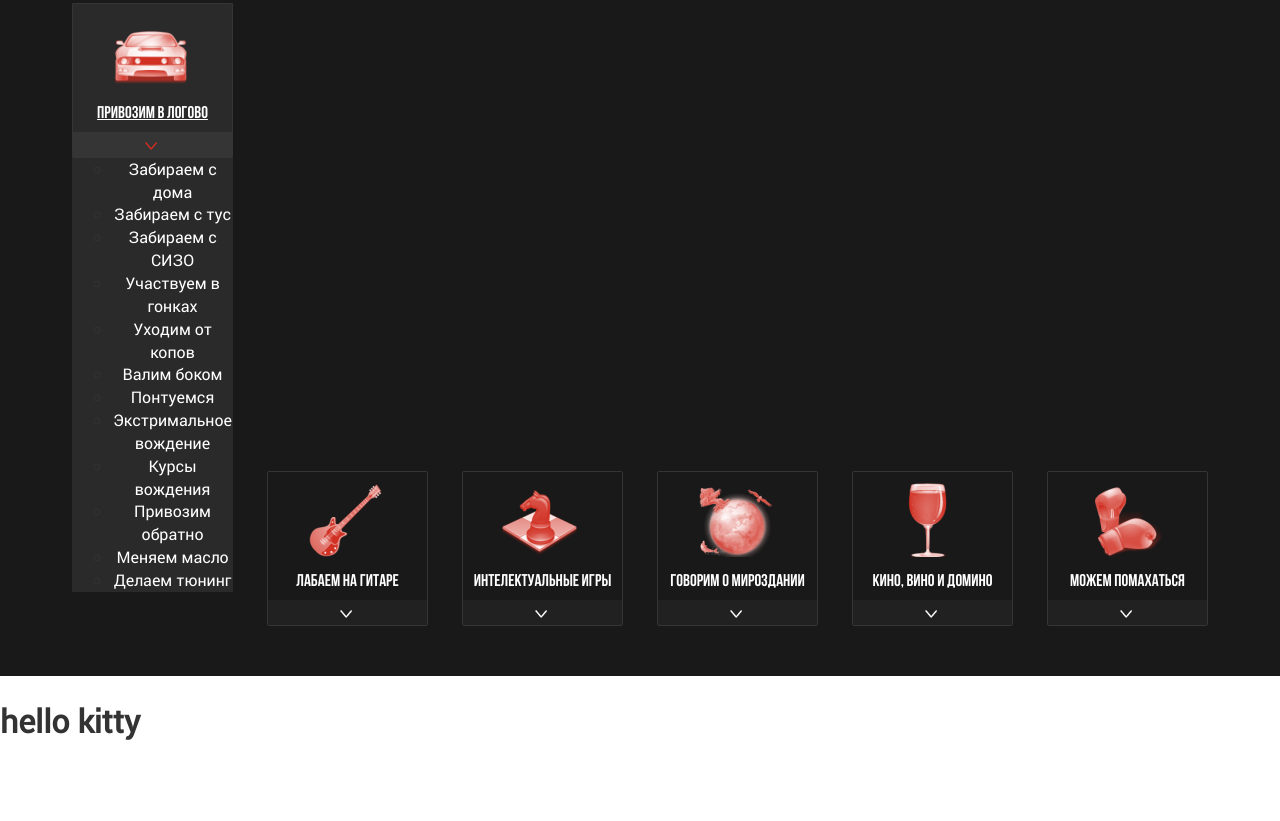
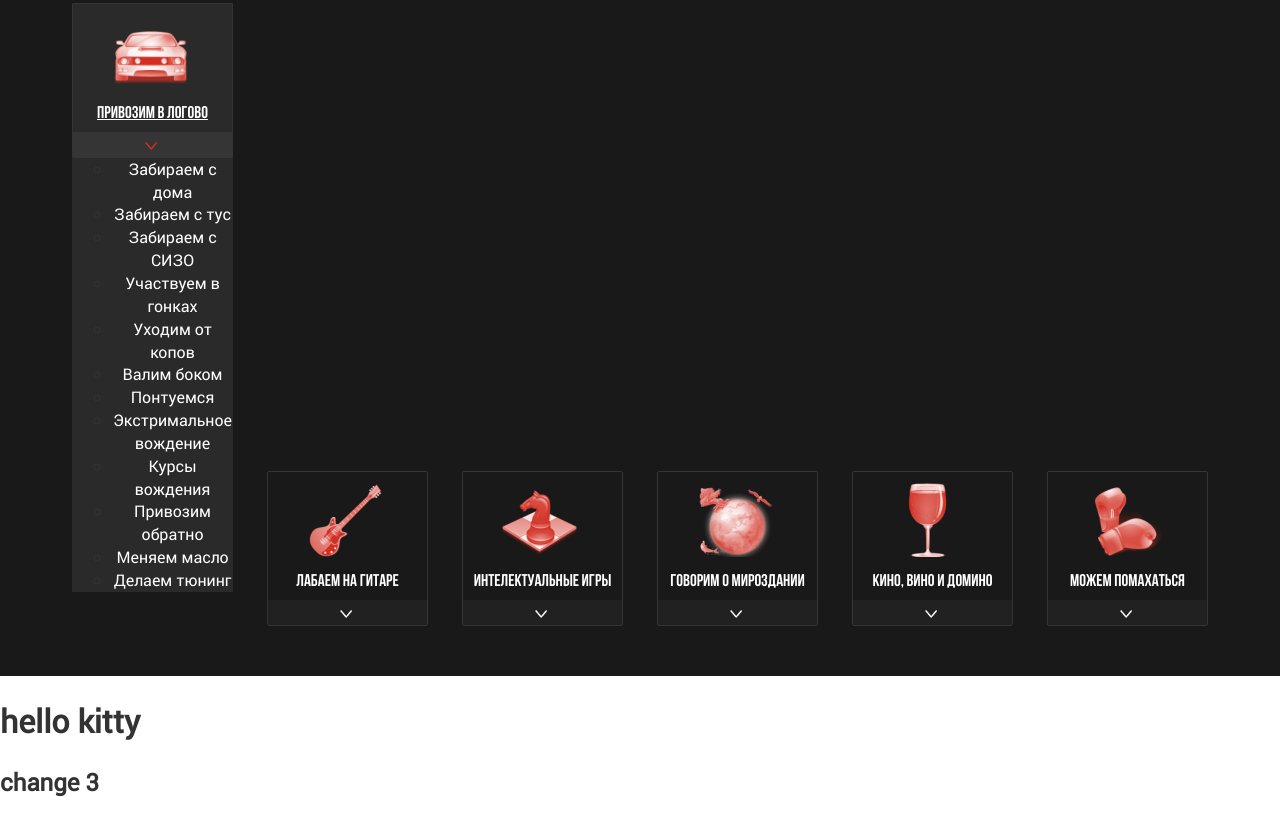
Before and after one commit to Rainspistolsmx/site, a plain HTML site: page template_bootstrap/index.html in a window 1280 px wide. Shown: the part 865-1686 px from the top of the page. Before the commit the page ends 1630 px from the top, so only its background shows below. Drawn offline with Linux system fonts and the light colour scheme; files whose address does not match are found by name.

Commit message:
change three 16.03.17

```diff
--- a/template_bootstrap/index.html
+++ b/template_bootstrap/index.html
@@ -180,6 +180,7 @@
 	</section>
 
 <h1>hello kitty</h1>
+<h2>change 3</h2>
 
 
 
```
